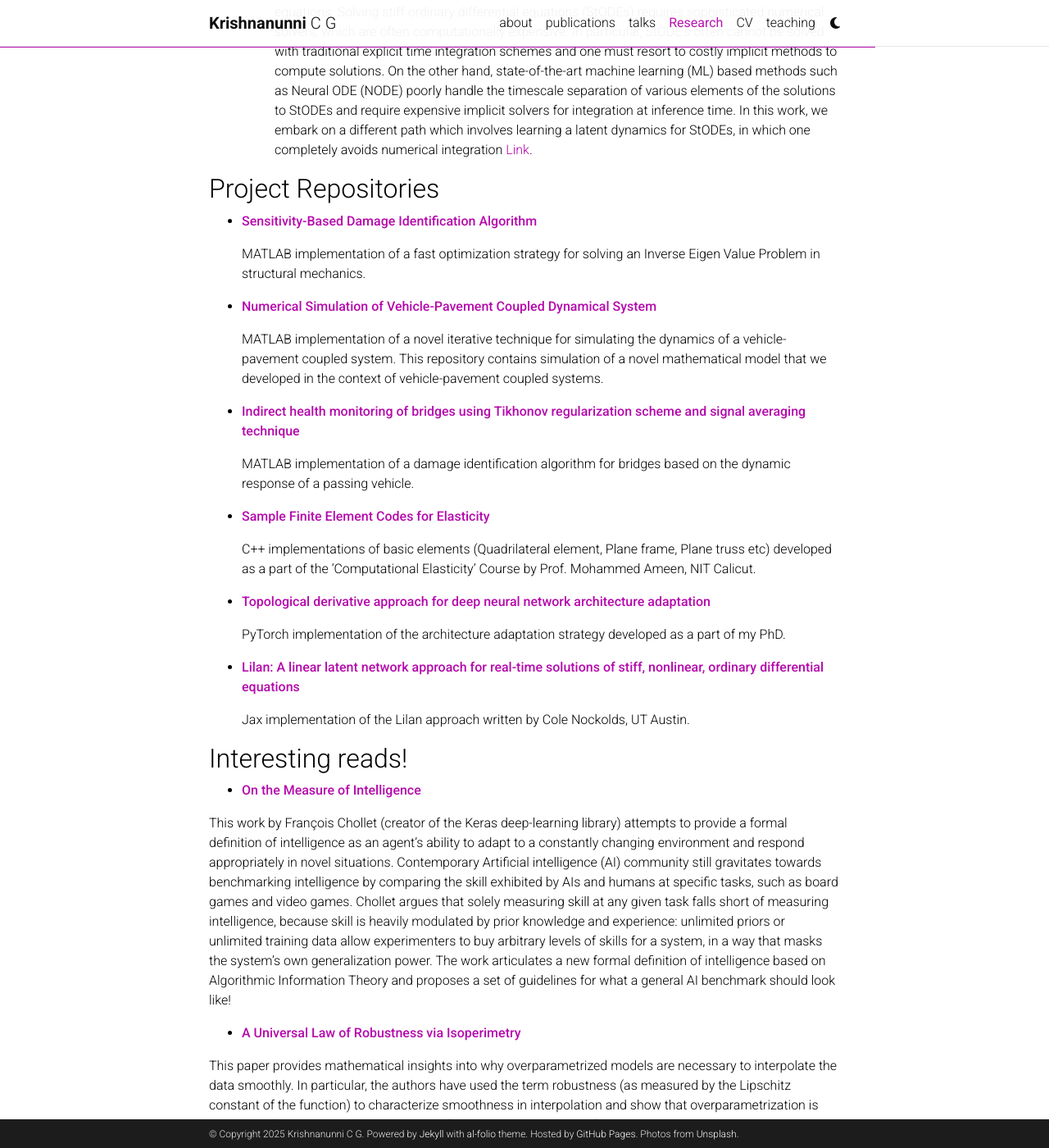
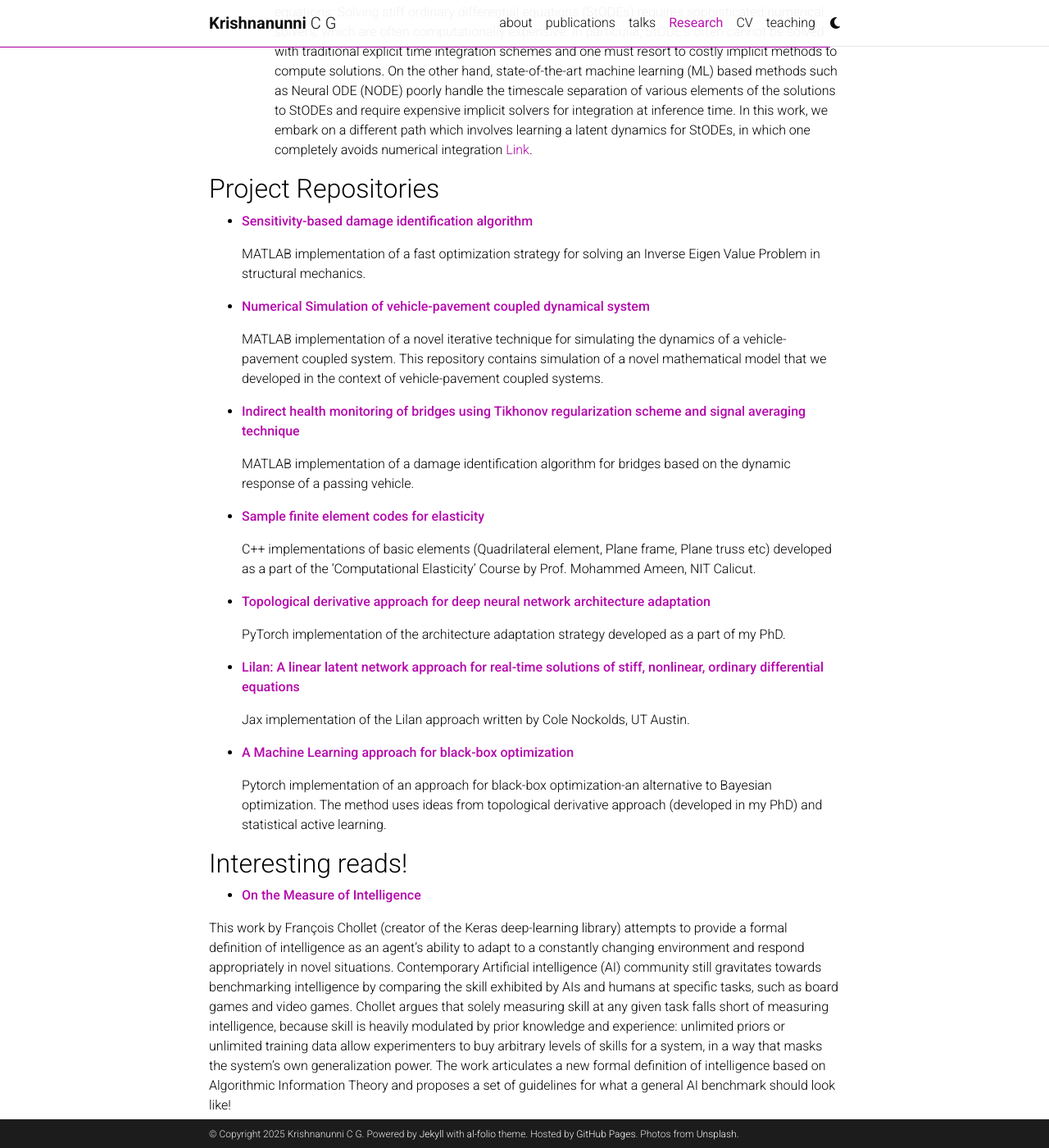
Before and after one commit to cgkrishnanunni/cgkrishnanunni.github.io, a Jekyll site: the page built from _pages/repositories.md, in a window 1280 px wide and 1400 px high, scrolled down 1961 px. Shown: the whole window at 82% size. Built offline with Jekyll 4.4.1, drawn with Linux system fonts in a browser that asks for light colours; comment, search, counter and statistics services are not loaded; a style sheet for code colours, icons or effects is not loaded.

Commit message:
Update repositories.md

```diff
--- a/_pages/repositories.md
+++ b/_pages/repositories.md
@@ -46,11 +46,11 @@
 
 ## Project Repositories
 
-- **[Sensitivity-Based Damage Identification Algorithm](https://github.com/cgkrishnanunni/Sensitivity-based-Damage-Detection)**
+- **[Sensitivity-based damage identification algorithm](https://github.com/cgkrishnanunni/Sensitivity-based-Damage-Detection)**
 
    MATLAB implementation of a fast optimization strategy for solving an Inverse Eigen Value Problem in structural mechanics.
 
-- **[Numerical Simulation of Vehicle-Pavement Coupled Dynamical System](https://github.com/cgkrishnanunni/Decoupled-technique-for-Viscoelastic-Euler-Bernoulli-Beam-pavement-model)**
+- **[Numerical Simulation of vehicle-pavement coupled dynamical system](https://github.com/cgkrishnanunni/Decoupled-technique-for-Viscoelastic-Euler-Bernoulli-Beam-pavement-model)**
 
    MATLAB implementation of a novel iterative technique for simulating the dynamics of a vehicle-pavement coupled system. This repository contains simulation of a novel mathematical model that we developed in the context of vehicle-pavement coupled systems.
 
@@ -58,7 +58,7 @@
 
    MATLAB implementation of a damage identification algorithm for bridges based on the dynamic response of a passing vehicle.
 
-- **[Sample Finite Element Codes for Elasticity](https://github.com/cgkrishnanunni/SAMPLE-FINITE-ELEMENT-CODES-FOR-PLANE-FRAME-TRUSS-QUAD-ELEMENTS)**
+- **[Sample finite element codes for elasticity](https://github.com/cgkrishnanunni/SAMPLE-FINITE-ELEMENT-CODES-FOR-PLANE-FRAME-TRUSS-QUAD-ELEMENTS)**
 
    C++ implementations of basic elements (Quadrilateral element, Plane frame, Plane truss etc) developed as a part of the 'Computational Elasticity' Course by Prof. Mohammed Ameen, NIT Calicut.
 
@@ -69,6 +69,10 @@
 - **[Lilan: A linear latent network approach for real-time solutions of stiff, nonlinear, ordinary differential equations](Will be updated soon)**
 
    Jax implementation of the Lilan approach written by Cole Nockolds, UT Austin.
+
+- **[A Machine Learning approach for black-box optimization](Will be updated soon)**
+
+   Pytorch implementation of an approach for black-box optimization-an alternative to Bayesian optimization. The method uses ideas from topological derivative approach (developed in my PhD) and statistical active learning.
 
 
 ## Interesting reads!
```
